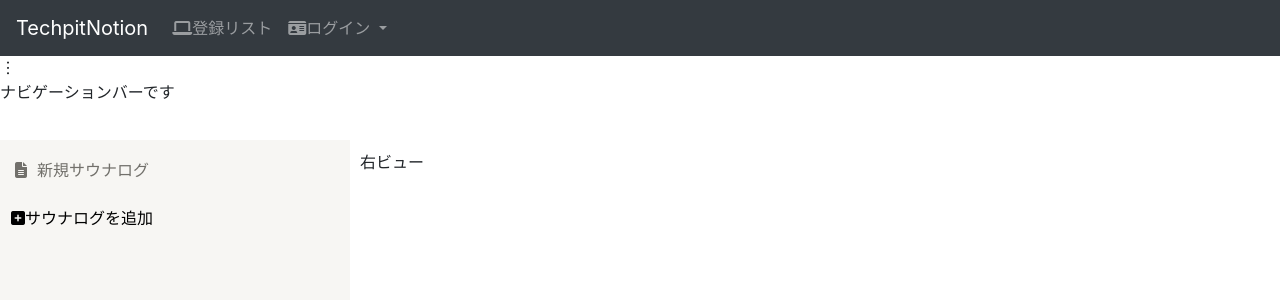
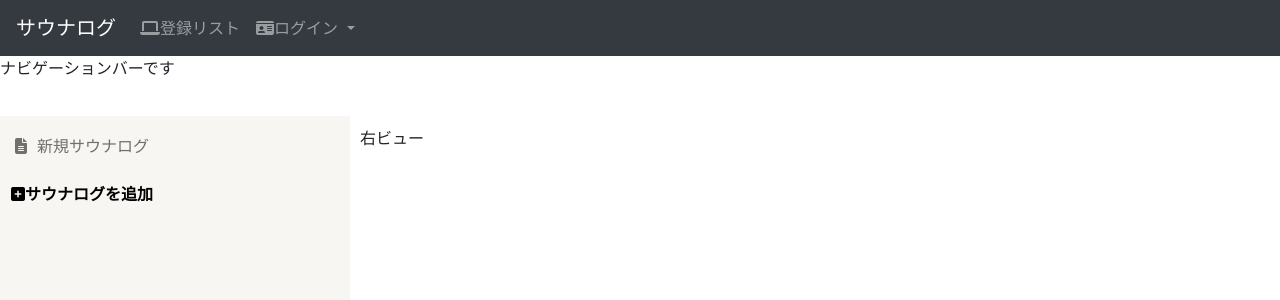
Before and after one commit to mattu23/saunalog_2, a Vue app in the folder front_saunalog/: page /main in a window 1280 px wide. Both pictures are taken after a click on the button "サウナログを追加". Shown: the top 300 px of the page. Built offline with nearby package versions, Linux system fonts and the light colour scheme.

Commit message:
フロント部分を刷新/ルーティング構成の実装

```diff
--- a/front_saunalog/src/components/MainPage.vue
+++ b/front_saunalog/src/components/MainPage.vue
@@ -2,15 +2,14 @@
   <div class="main-page">
     <div class="left-menu">
       <!--サウナログリスト-->
-      <div class="log" v-for="log in saunalogList" :key="log.id">
-        <div class="log-icon">
-          <i class="fas fa-file-alt"></i>
-        </div>
-        <div class="log-name">{{ log.name }}</div>
-      </div>
+      <SaunalogItem
+        v-for="log in saunalogList"
+        v-bind:log="log"
+        v-bind:key="log.id"
+      />
       <!--サウナログ追加ボタン-->
       <button class="transparent" @click="onClickButtonAdd">
-        <i class="fas fa-plus-square"></i>サウナログを追加
+        <i class="fas fa-plus-square">サウナログを追加</i>
       </button>
     </div>
     <div class="right-view">
@@ -21,6 +20,8 @@
 
 
 <script>
+import SaunalogItem from '@/components/parts/SaunalogItem.vue'
+
 export default {
   data(){
     return {
@@ -32,8 +33,13 @@ export default {
       this.saunalogList.push({
         id: new Date().getTime().toString(16),
         name: `新規サウナログ`,
+        //マウスオーバー中かどうかの状態を管理する変数を追加
+        mouseover: false,
       })
     },
+  },
+  components: {
+    SaunalogItem,
   },
 }
 </script>
@@ -45,20 +51,6 @@ export default {
   .left-menu {
     width: 350px;
     background-color: #f7f6f3;
-  .log{
-    margin: 10px 0;
-    display: flex;
-    align-items: center;
-    padding: 5px;
-    color: rgba(25, 23, 17, 0.6);
-    .log-icon {
-      margin-left: 10px;
-    }
-  .log-name {
-    width: 100%;
-    padding: 3px 10px;
-  }
-  }
   }
   .right-view {
     flex-grow: 1;
--- a/front_saunalog/src/components/NavigationBar.vue
+++ b/front_saunalog/src/components/NavigationBar.vue
@@ -2,7 +2,7 @@
   <!-- ナビゲーションバーをダークテーマで作成 -->
   <nav class="navbar navbar-expand-lg navbar-dark bg-dark">
     <!-- タイトル -->
-    <a class="navbar-brand" href="/main">TechpitNotion</a>
+    <a class="navbar-brand" href="/main">サウナログ</a>
 
     <!-- 画面サイズに応じて折りたたむ設定  -->
     <button class="navbar-toggler" type="button" data-toggle="collapse" data-target="#navbarText" aria-controls="navbarText" aria-expanded="false" aria-label="Toggle navigation">
@@ -30,7 +30,6 @@
     </div>
   </nav>
 
-    ︙
 
   <div class="navigation-bar">
     ナビゲーションバーです
--- /dev/null
+++ b/front_saunalog/src/components/parts/SaunalogItem.vue
@@ -0,0 +1,57 @@
+<template>
+  <!-- マウスオーバーしたかどうかの状態を更新し、それに応じて見た目を変化 -->
+  <div class="log"
+    @mouseover="onMouseOver"
+    @mouseleave="onMouseLeave"
+    v-bind:class="{mouseover: isMouseOver}"
+  >
+    <div class="log-icon">
+      <i class="fas fa-file-alt"></i>
+    </div>
+    <div class="log-name">{{log.name}}</div>
+  </div>
+</template>
+
+<script>
+export default {
+  name: 'SaunalogItem',
+  props: [
+    'log',
+  ],
+  data() {
+    return {
+      isMouseOver: false   //ローカルの状態として isMouseOver を追加
+    }
+  },
+  methods: {
+    onMouseOver: function() {
+      this.isMouseOver = true;   //log.mouseover を isMouseOver に変更
+    },
+    onMouseLeave: function() {
+      this.isMouseOver = false;   //log.mouseover を isMouseOver に変更
+    },
+  },
+}
+</script>
+
+
+<style scoped lang="scss">
+.log {
+  margin: 10px 0;
+  display: flex;
+  align-items: center;
+  padding: 5px;
+  color: rgba(25, 23, 17, 0.6);
+  &.mouseover {
+    background-color: rgb(232, 231, 228);
+    cursor: pointer;
+  }
+  .log-icon {
+    margin-left: 10px;
+  }
+  .log-name {
+    width: 100%;
+    padding: 3px 10px;
+  }
+}
+</style>
```
Also changed, not shown: front_saunalog/src/main.js (+0 -47 lines).
